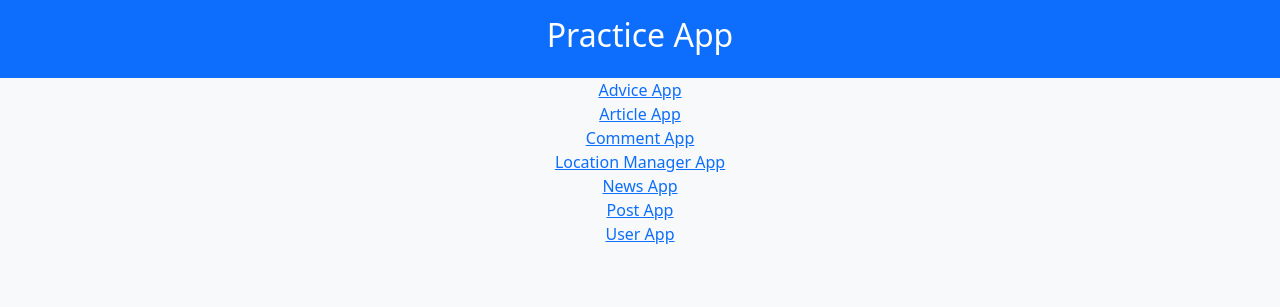
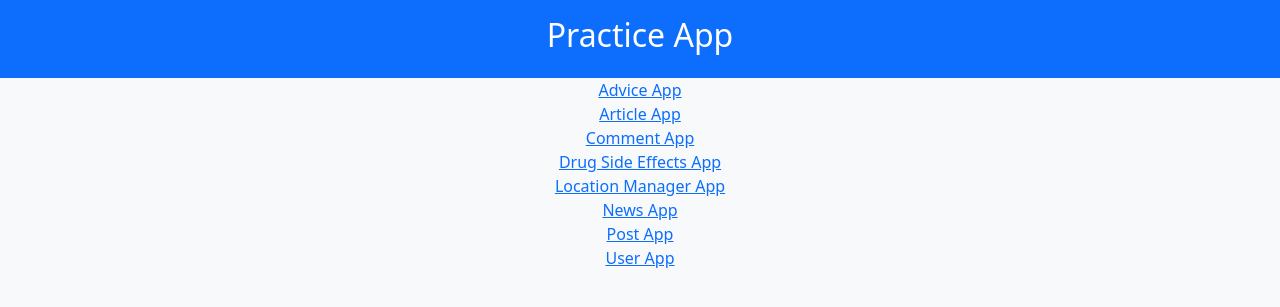
Before and after one commit to bounswe/bounswe2022group6, a Django app: page / in a window 1280 px wide. Shown: the top 307 px of the page. Run offline with Django 3.2, Linux system fonts and the light colour scheme.

Commit message:
Add drug side effects app to homepage

```diff
--- a/practice_app/apps/home/templates/home.html
+++ b/practice_app/apps/home/templates/home.html
@@ -46,6 +46,7 @@
             <a href="/advice">Advice App</a> <br>
             <a href="/article">Article App</a> <br>
             <a href="/comment">Comment App</a> <br>
+            <a href="/drug-side-effects">Drug Side Effects App</a> <br>
             <a href="/location_mgr">Location Manager App</a> <br>
             <a href="/news">News App</a> <br>
             <a href="/post">Post App</a> <br>
```
Also changed, not shown: practice_app/apps/drug_side_effects/migrations/0001_initial.py (deleted), practice_app/apps/drug_side_effects/migrations/__init__.py (deleted).
